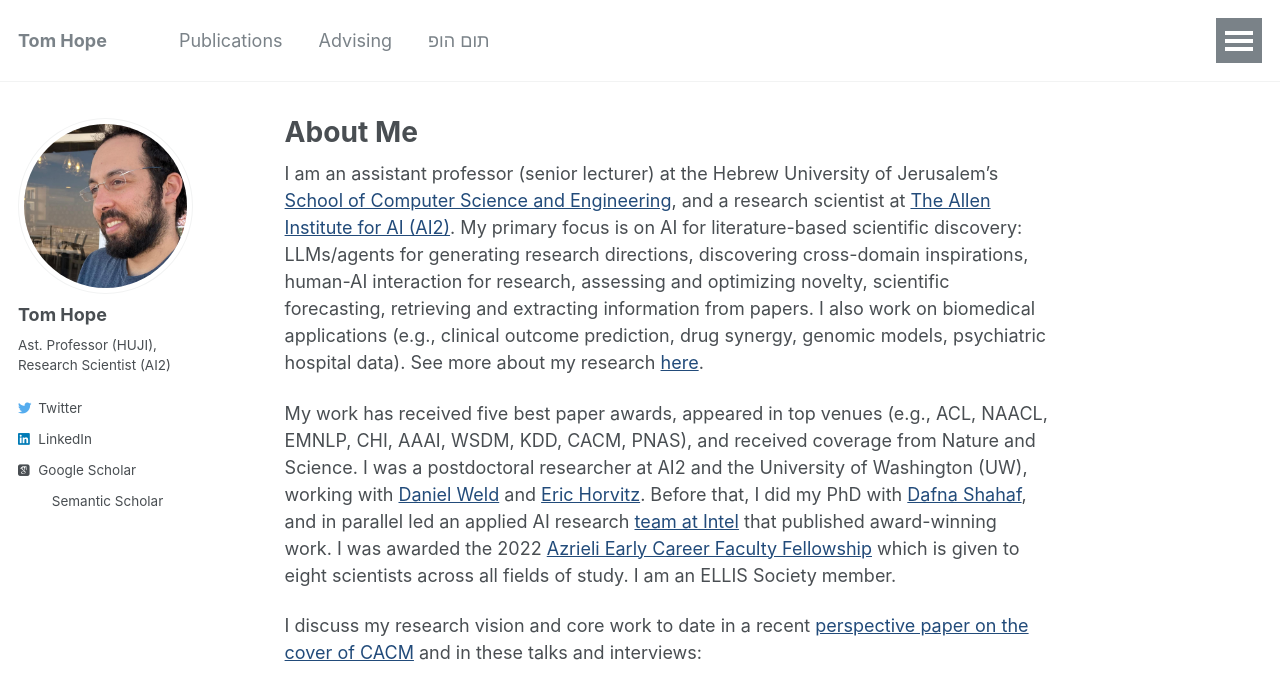
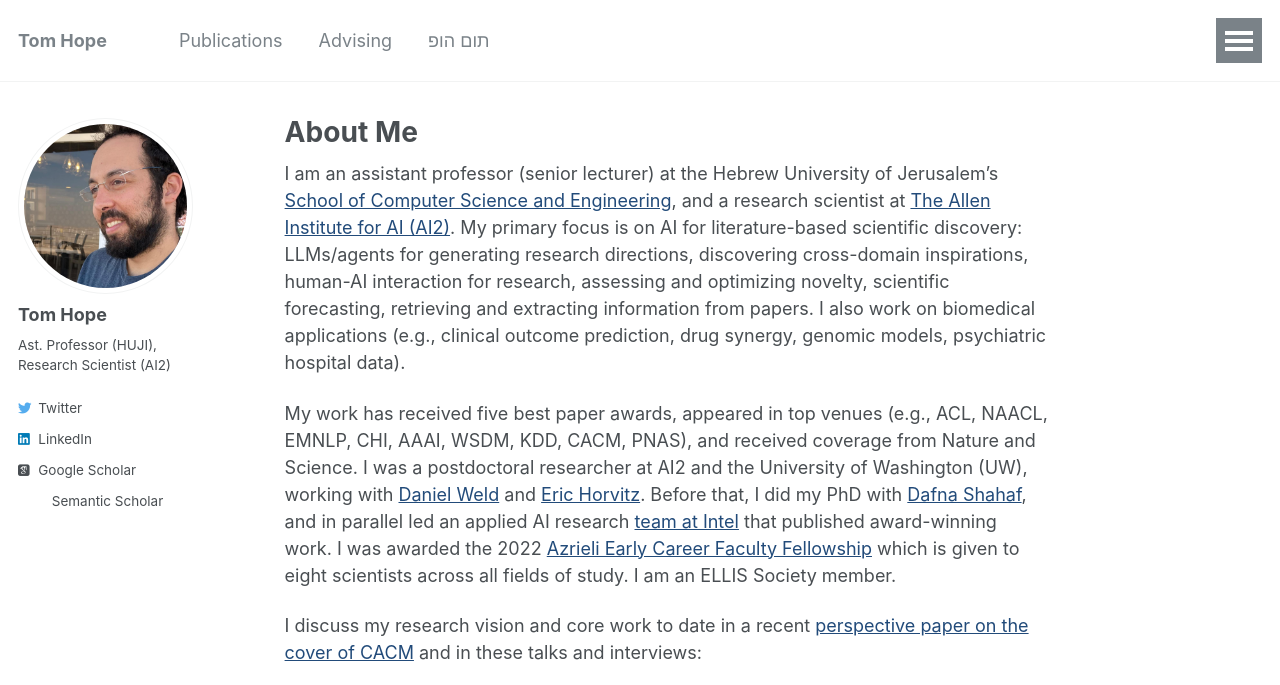
Before and after one commit to tomhoper/tomhoper.github.io, a Jekyll site: the page built from _pages/about.md, in a window 1280 px wide and 900 px high, cut to the strip 0-685 px from the top of the window. Built offline with Jekyll 4.4.1, drawn with Linux system fonts in a browser that asks for light colours; some web fonts are replaced.

Commit message:
Update about.md

```diff
--- a/_pages/about.md
+++ b/_pages/about.md
@@ -8,7 +8,7 @@ redirect_from:
   - /about.html
 ---
 
-I am an assistant professor (senior lecturer) at the Hebrew University of Jerusalem's [School of Computer Science and Engineering](https://www.cs.huji.ac.il/), and a research scientist at [The Allen Institute for AI (AI2)](https://allenai.org/). My primary focus is on AI for literature-based scientific discovery: LLMs/agents for generating research directions, discovering cross-domain inspirations, human-AI interaction for research, assessing and optimizing novelty, scientific forecasting, retrieving and extracting information from papers. I also work on biomedical applications (e.g., clinical outcome prediction, drug synergy, genomic models, psychiatric hospital data).  See more about my research [here](research).
+I am an assistant professor (senior lecturer) at the Hebrew University of Jerusalem's [School of Computer Science and Engineering](https://www.cs.huji.ac.il/), and a research scientist at [The Allen Institute for AI (AI2)](https://allenai.org/). My primary focus is on AI for literature-based scientific discovery: LLMs/agents for generating research directions, discovering cross-domain inspirations, human-AI interaction for research, assessing and optimizing novelty, scientific forecasting, retrieving and extracting information from papers. I also work on biomedical applications (e.g., clinical outcome prediction, drug synergy, genomic models, psychiatric hospital data).
 
 My work has received five best paper awards, appeared in top venues (e.g., ACL, NAACL, EMNLP, CHI, AAAI, WSDM, KDD, CACM, PNAS), and received coverage from Nature and Science.  I was a postdoctoral researcher at AI2 and the University of Washington (UW), working with [Daniel Weld](https://www.cs.washington.edu/people/faculty/weld) and [Eric Horvitz](https://www.microsoft.com/en-us/research/people/horvitz/). Before that, I did my PhD with [Dafna Shahaf](http://www.hyadatalab.com/), and in parallel led an applied AI research [team at Intel](https://www.intel.com/content/www/us/en/artificial-intelligence/bios/tom-hope.html) that published award-winning work. I was awarded the 2022 [Azrieli Early Career Faculty Fellowship](https://azrielifoundation.org/fellows/earlycareer/) which is given to eight scientists across all fields of study. I am an ELLIS Society member.
 
@@ -18,6 +18,7 @@ I discuss my research vision and core work to date in a recent [perspective pape
 
 <div style="padding:56.25% 0 0 0;position:relative;"><iframe src="https://player.vimeo.com/video/840526776?h=672d34af59&byline=0" style="position:absolute;top:0;left:0;width:100%;height:100%;" frameborder="0" allow="autoplay; fullscreen; picture-in-picture" allowfullscreen></iframe></div><script src="https://player.vimeo.com/api/player.js"></script>
 
+<nbsp>
 
 <div style="padding:56.25% 0 0 0; position:relative;">
   <iframe
@@ -30,6 +31,8 @@ I discuss my research vision and core work to date in a recent [perspective pape
   </iframe>
 </div>
 
+<nbsp>
+
 
 <div style="padding:56.25% 0 0 0; position:relative;">
   <iframe
```
